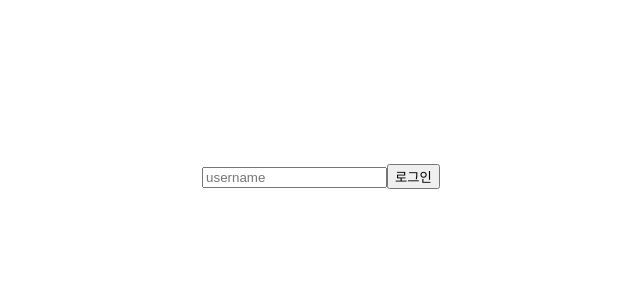
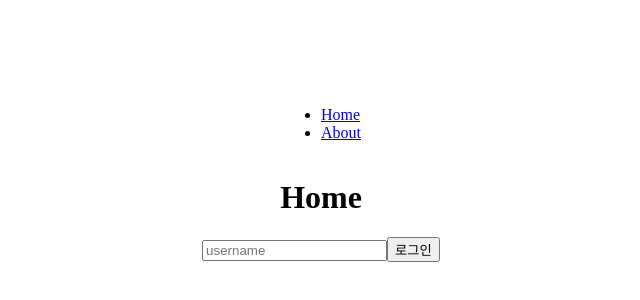
Before and after one commit to nocturnior/react-master, a React (Create React App) app: page / in a window 1280 px wide. Shown: the part 232-532 px from the top of the page, without its empty margins (327-967 px from the left). Built offline with nearby package versions, Linux system fonts and the light colour scheme.

Commit message:
:memo: [RRD] React-Router-Dom : BrowserRouter 사용해보기
`<Routes>` > `<Route>` & `<Link>` & `<Router>`

```diff
--- a/package.json
+++ b/package.json
@@ -13,6 +13,7 @@
     "@types/styled-components": "^5.1.26",
     "react": "^18.2.0",
     "react-dom": "^18.2.0",
+    "react-router-dom": "6.4",
     "react-scripts": "5.0.1",
     "styled-components": "^5.3.10",
     "typescript": "^5.0.4",
--- a/src/App.tsx
+++ b/src/App.tsx
@@ -2,7 +2,8 @@ import styled from 'styled-components';
 import React, { useState } from 'react';
 
 // components
-import Circle from './Circle';
+import Header from './components/Header';
+import Router from './Router';
 
 function App() {
   const [value, setValue] = useState('');
@@ -21,18 +22,19 @@ function App() {
 
   return (
     <Wrapper>
+      <Router />
       <form onSubmit={onSubmit}>
         <input value={value} onChange={onChange} type='text' placeholder='username' />
         <button>로그인</button>
       </form>
     </Wrapper>
-
   );
 }
 
 // 스타일 컴포넌트
 const Wrapper = styled.div`
   display: flex;
+  flex-direction: column;
   height: 100vh;
   width: 100vw;
   justify-content: center;
--- /dev/null
+++ b/src/Router.tsx
@@ -0,0 +1,16 @@
+import {BrowserRouter, Route, Routes} from 'react-router-dom'
+import Header from './components/Header';
+import Home from './screens/Home';
+import About from './screens/About';
+
+function Router() {
+  return <BrowserRouter>
+    <Header />
+    <Routes>
+      <Route path='/' element={<Home />} />
+      <Route path='/about' element={<About />} />
+    </Routes>
+  </BrowserRouter>;
+}
+
+export default Router
--- /dev/null
+++ b/src/components/Header.tsx
@@ -0,0 +1,18 @@
+import { Link } from 'react-router-dom';
+
+function Header() {
+  return (
+    <header>
+      <ul>
+        <li>
+          <Link to='/'>Home</Link>
+        </li>
+        <li>
+          <Link to='/about'>About</Link>
+        </li>
+      </ul>
+    </header>
+  );
+}
+
+export default Header
--- /dev/null
+++ b/src/screens/About.tsx
@@ -0,0 +1,5 @@
+function About() {
+  return <h1>About</h1>;
+}
+
+export default About;
--- /dev/null
+++ b/src/screens/Home.tsx
@@ -0,0 +1,5 @@
+function Home() {
+  return <h1>Home</h1>;
+}
+
+export default Home;
```
Also changed, not shown: 1 other file (tests, documents, lock files or other folders).
